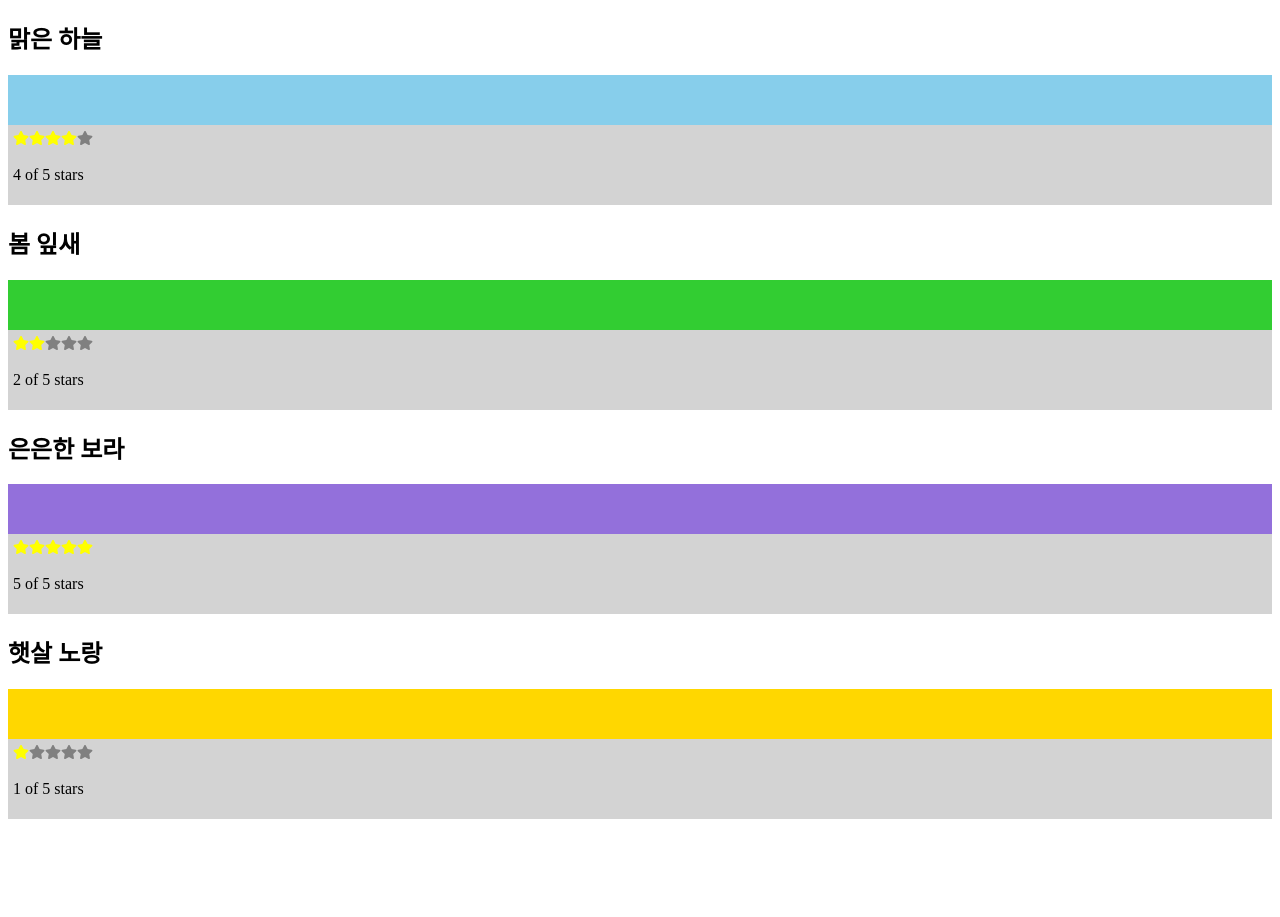
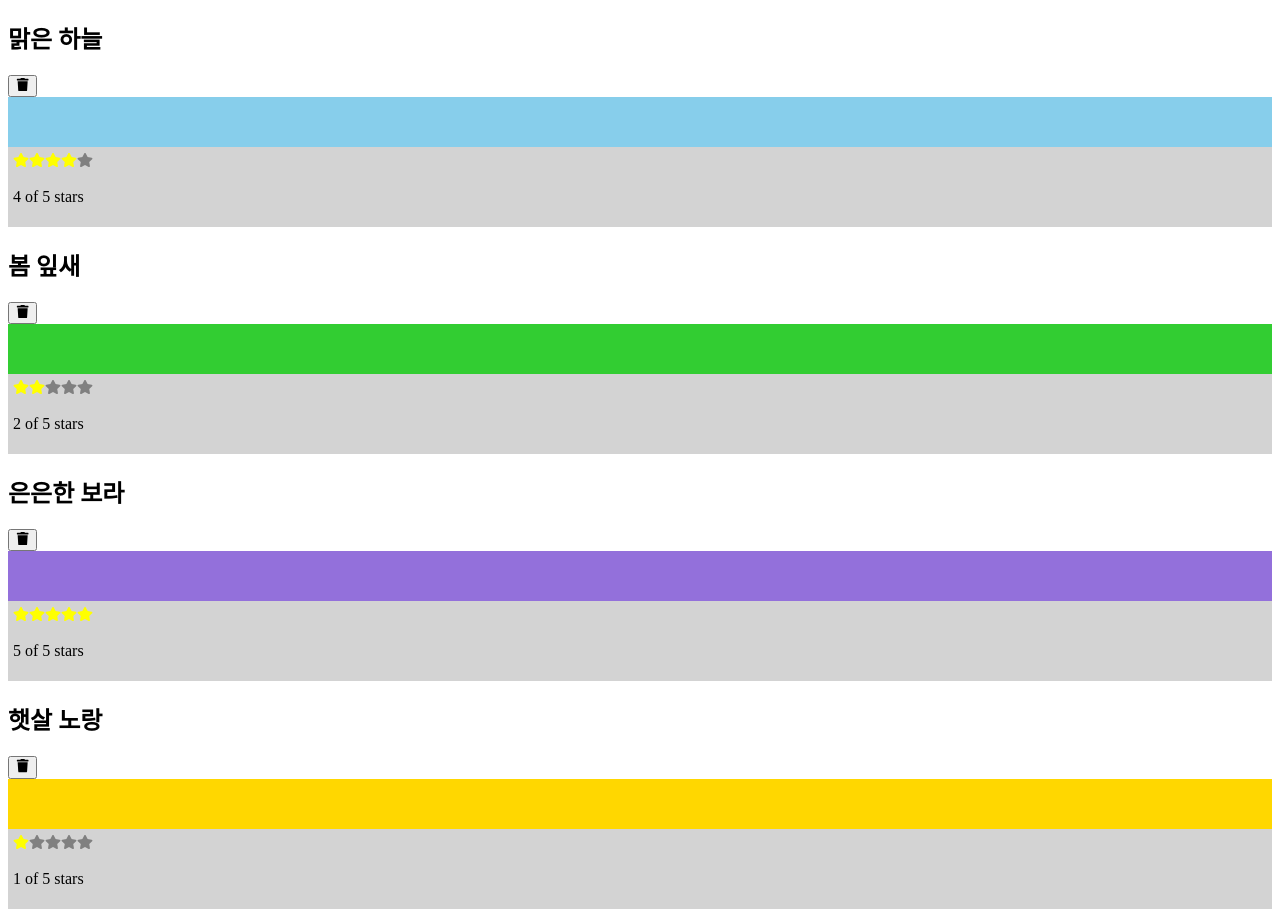
Before and after one commit to NJ97S/React-Codeground, a React (Vite) app in the folder Ch6_ReactStateManagement/react-codeground/: page / in a window 1280 px wide. Before the commit the page ends 827 px from the top, so only its background shows below. Built offline with nearby package versions, Linux system fonts and the light colour scheme.

Commit message:
feat: 데이터 삭제 로직 구현

```diff
--- a/Ch6_ReactStateManagement/react-codeground/src/App.jsx
+++ b/Ch6_ReactStateManagement/react-codeground/src/App.jsx
@@ -1,17 +1,22 @@
-import { useState } from 'react'
+import { useState } from 'react';
 
-import colorData from './data/color-data.json'
+import colorData from './data/color-data.json';
 import ColorList from './components/ColorList';
-import StarRating from './components/StarRating'
 
 function App() {
-  const [colors] = useState(colorData);
+  const [colors, setColors] = useState(colorData.colors);
 
   return (
     <>
-      <ColorList colors={colors.colors}/>
+      <ColorList
+        colors={colors}
+        onRemoveColor={id => {
+          const newColors = colors.filter(color => color.id !== id);
+          setColors(newColors);
+        }}
+      />
     </>
-  )
-}
+  );
+};
 
 export default App
--- a/Ch6_ReactStateManagement/react-codeground/src/components/Color.jsx
+++ b/Ch6_ReactStateManagement/react-codeground/src/components/Color.jsx
@@ -1,9 +1,13 @@
+import { FaTrash } from "react-icons/fa"
 import StarRating from "./StarRating"
 
-export default function Color({ title, color, rating }) {
+export default function Color({ title, color, rating, onRemove = () => {}}) {
     return (
         <section>
             <h1>{title}</h1>
+            <button onClick={() => onRemove(id)}>
+                <FaTrash/>
+            </button>
             <div style={{height: 50, backgroundColor: color}}></div>
             <StarRating selectedStar={rating}></StarRating>
         </section>
--- a/Ch6_ReactStateManagement/react-codeground/src/components/ColorList.jsx
+++ b/Ch6_ReactStateManagement/react-codeground/src/components/ColorList.jsx
@@ -1,12 +1,14 @@
 import Color from "./Color";
 
-export default function ColorList({ colors = [] }) {
+export default function ColorList({ colors = [], onRemoveColor = () => {} }) {
     if(!colors.length) return <div>표시할 색이 없습니다.</div>;
     return (
         <div>
             {
-                colors.map(color => <Color key={color.id} {...color}/>)
+                colors.map(color =>
+                    <Color key={color.id} {...color} onRemove={onRemoveColor}/>
+                )
             }
         </div>
-    )
+    );
 };
```
